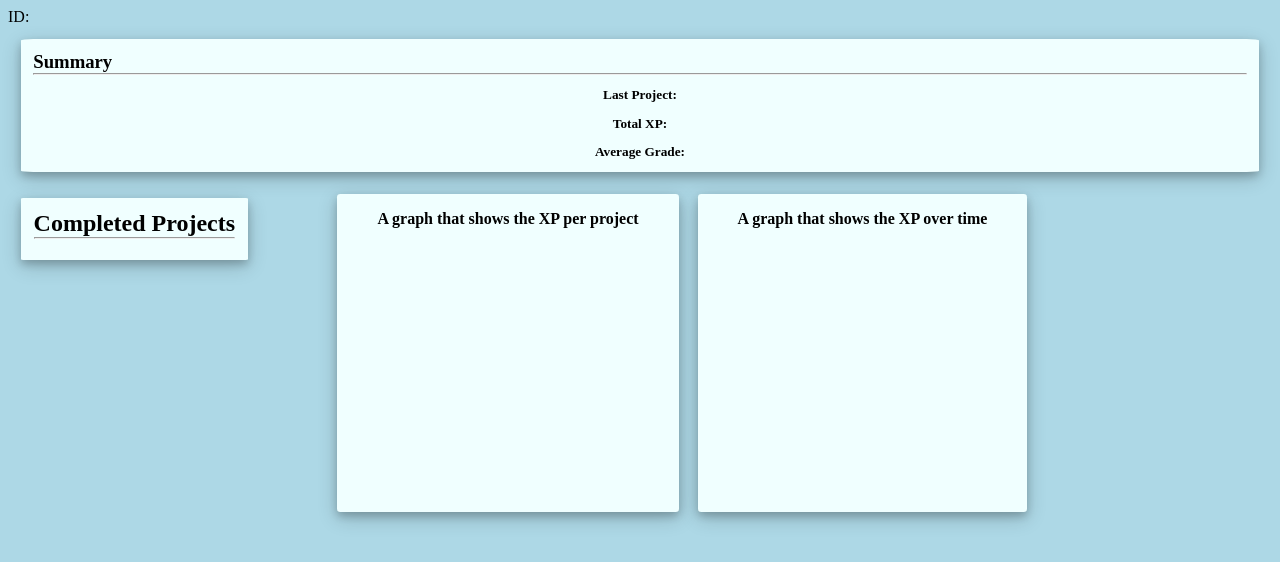
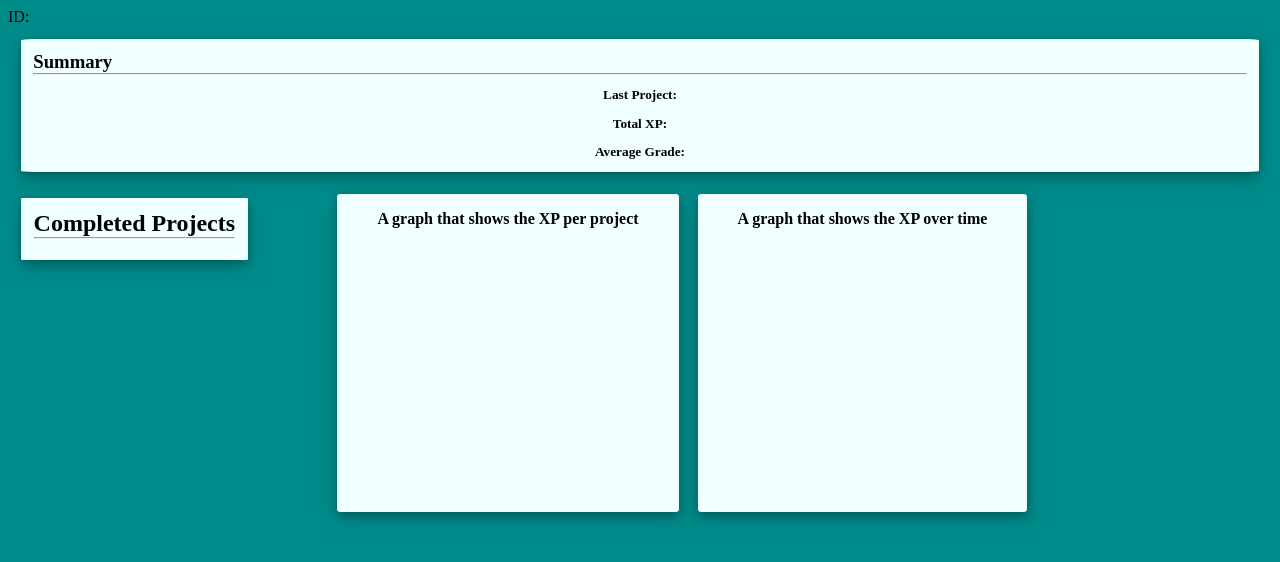
Before and after one commit to anthony-dsouza/anthony-dsouza.github.io, a plain HTML site: page index.html in a window 1280 px wide. Drawn offline with Linux system fonts and the light colour scheme; no server answers.

Commit message:
background color change

```diff
--- a/index.css
+++ b/index.css
@@ -1,5 +1,5 @@
 body {
-   background-color: lightblue;
+   background-color: darkcyan;
 }
 
 .info {
```
